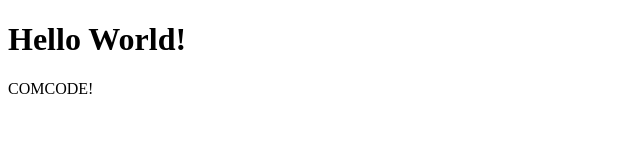
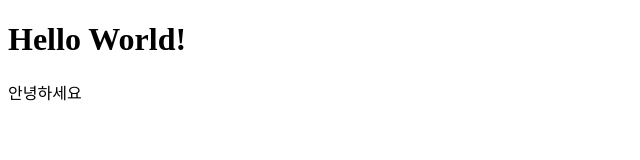
Before and after one commit to tndus77/COMCODE, a plain HTML site: page indext.html in a window 1280 px wide. Shown: the full height of the page, 0-640 px from the left. Drawn offline with Linux system fonts and the light colour scheme.

Commit message:
안녕하세요

```diff
--- a/indext.html
+++ b/indext.html
@@ -8,6 +8,6 @@
 </head>
 <body>
     <h1>Hello World!</h1>
-    <p>COMCODE!</p>
+    <p>안녕하세요</p>
 </body>
 </html>
```
